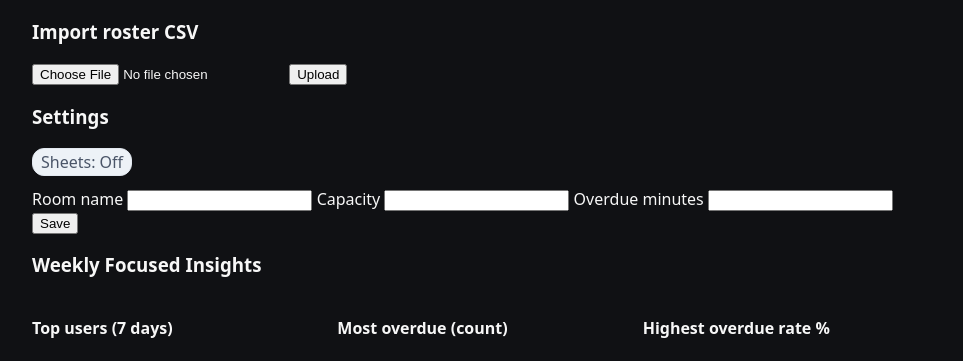
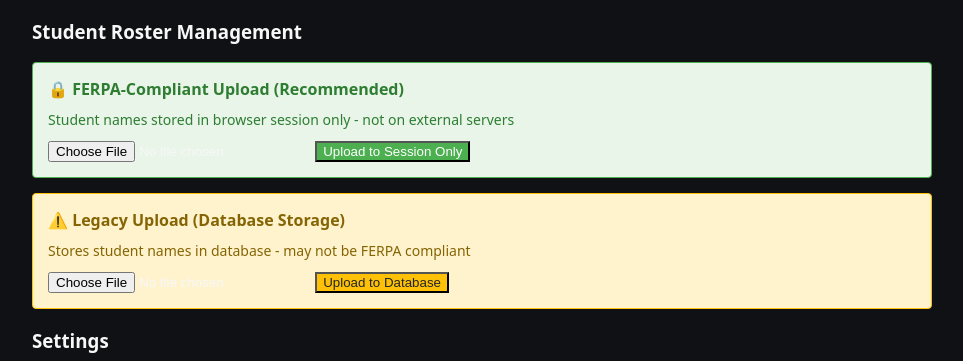
Before and after one commit to notsointeresting/HalllDay, a Flask app: template templates/admin.html in a window 1280 px wide. Shown: the part 172-533 px from the top of the page, without its empty margins (158-1121 px from the left). Run offline with Flask 3, Linux system fonts and the light colour scheme; the template is opened without the code that fills it: values that come from a table or form of the project are taken from there, others are empty; data comes from the database, SQL or seed files in the repository.

Commit message:
Add FERPA-compliant session-based roster upload
Introduces a new FERPA-compliant workflow for uploading student rosters, storing names in the user session rather than the database. Updates the admin interface to support both session-based and legacy database roster uploads, adds a new API endpoint for session roster upload, and ensures student names are retrieved from the session where possible. Includes an example CSV and UI feedback for roster status.

```diff
--- a/app.py
+++ b/app.py
@@ -177,6 +177,11 @@ def admin():
     open_count = Session.query.filter_by(end_ts=None).count()
     students = Student.query.order_by(Student.name.asc()).all()
     settings = get_settings()
+
+    # FERPA Compliance: Get session-based roster count
+    session_roster = session.get('student_roster', {})
+    roster_count = len(session_roster)
+
     # Sheets status/link for admin chip
     try:
         sheets_status = sheets_logger.get_status()
@@ -195,6 +200,7 @@ def admin():
         settings=settings,
         sheets_status=sheets_status,
         sheets_link=sheets_link,
+        roster_count=roster_count,  # For FERPA-compliant display
     )
 
 # ---------- Keep-alive (Render) ----------
@@ -289,15 +295,30 @@ def api_scan():
     if not code:
         return jsonify(ok=False, message="No code scanned"), 400
 
-    student = Student.query.get(code)
-    if not student:
-        return jsonify(ok=False, message=f"Unknown ID: {code}"), 404
+    # FERPA Compliance: Check session roster first, then database
+    student_roster = session.get('student_roster', {})
+    student_name = student_roster.get(code)
+
+    if student_name:
+        # Student found in session roster - FERPA compliant
+        student = Student.query.get(code)
+        if not student:
+            # Create anonymous record in database
+            student = Student(id=code)
+            db.session.add(student)
+            db.session.commit()
+    else:
+        # Fallback to database (legacy mode)
+        student = Student.query.get(code)
+        if not student:
+            return jsonify(ok=False, message=f"Unknown ID: {code}"), 404
+        student_name = getattr(student, 'name', 'Student')
 
     open_sessions = get_open_sessions()
 
     # If this student currently holds the pass, end their session
     for s in open_sessions:
-        if s.student_id == student.id:
+        if s.student_id == code:
             s.end_ts = now_utc()
             s.ended_by = "kiosk_scan"
             db.session.commit()
@@ -306,7 +327,7 @@ def api_scan():
                 if sheets_logger.sheets_enabled():
                     end_iso = s.end_ts.astimezone(timezone.utc).isoformat()
                     sheets_logger.complete_end(
-                        student_id=student.id,
+                        student_id=code,
                         end_iso=end_iso,
                         duration_seconds=s.duration_seconds,
                         ended_by="kiosk_scan",
@@ -314,15 +335,14 @@ def api_scan():
                     )
             except Exception:
                 pass
-            return jsonify(ok=True, action="ended", name=student.name)
+            return jsonify(ok=True, action="ended", name=student_name)
 
     # If capacity is full and someone else is out, deny
     if len(open_sessions) >= get_settings()["capacity"]:
-        holder = open_sessions[0].student.name
-        return jsonify(ok=False, action="denied", message=f"In use by {holder}"), 409
+        return jsonify(ok=False, action="denied", message=f"Hall pass currently in use"), 409
 
     # Otherwise start a new session
-    sess = Session(student_id=student.id, start_ts=now_utc(), room=get_settings()["room_name"])
+    sess = Session(student_id=code, start_ts=now_utc(), room=get_settings()["room_name"])
     db.session.add(sess)
     db.session.commit()
     # Sheets append (non-blocking)
@@ -332,15 +352,15 @@ def api_scan():
             created_iso = datetime.now(timezone.utc).isoformat()
             sheets_logger.append_start(
                 session_id=sess.id,
-                student_id=student.id,
-                name=student.name,
+                student_id=code,
+                name=student_name,  # From session, not database
                 room=get_settings()["room_name"],
                 start_iso=start_iso,
                 created_iso=created_iso,
             )
     except Exception:
         pass
-    return jsonify(ok=True, action="started", name=student.name)
+    return jsonify(ok=True, action="started", name=student_name)
 
 @app.get("/api/status")
 def api_status():
@@ -351,7 +371,12 @@ def api_status():
     kiosk_suspended = settings["kiosk_suspended"]
     if s:
         is_overdue = s.duration_seconds > overdue_minutes * 60
-        return jsonify(in_use=True, name=s.student.name, start=to_local(s.start_ts).isoformat(), elapsed=s.duration_seconds, overdue=is_overdue, overdue_minutes=overdue_minutes, kiosk_suspended=kiosk_suspended)
+
+        # FERPA Compliance: Get name from session roster or use anonymous
+        student_roster = session.get('student_roster', {})
+        student_name = student_roster.get(s.student_id, "Student")
+
+        return jsonify(in_use=True, name=student_name, start=to_local(s.start_ts).isoformat(), elapsed=s.duration_seconds, overdue=is_overdue, overdue_minutes=overdue_minutes, kiosk_suspended=kiosk_suspended)
     else:
         return jsonify(in_use=False, overdue_minutes=overdue_minutes, kiosk_suspended=kiosk_suspended)
 
@@ -365,9 +390,13 @@ def sse_events():
             overdue_minutes = settings["overdue_minutes"]
             kiosk_suspended = settings["kiosk_suspended"]
             if s:
+                # FERPA Compliance: Get name from session roster or use anonymous
+                student_roster = session.get('student_roster', {})
+                student_name = student_roster.get(s.student_id, "Student")
+
                 payload = {
                     "in_use": True,
-                    "name": s.student.name,
+                    "name": student_name,
                     "elapsed": s.duration_seconds,
                     "overdue": s.duration_seconds > overdue_minutes * 60,
                     "overdue_minutes": overdue_minutes,
@@ -523,6 +552,41 @@ def api_import_roster():
         count += 1
     db.session.commit()
     return jsonify(ok=True, imported=count)
+
+@app.post("/api/upload_session_roster")
+@require_admin_auth_api
+def api_upload_session_roster():
+    """FERPA-compliant: Upload student roster to session only (not database)"""
+    if "file" not in request.files:
+        return jsonify(ok=False, message="No file uploaded"), 400
+
+    f = request.files["file"]
+    text = f.stream.read().decode("utf-8", errors="ignore")
+    reader = csv.reader(io.StringIO(text))
+
+    # Store roster in session only - FERPA compliant
+    student_roster = {}
+    count = 0
+
+    for row in reader:
+        if not row or len(row) < 2:
+            continue
+        sid, name = row[0].strip(), row[1].strip()
+        if not sid or not name:
+            continue
+        student_roster[sid] = name
+
+        # Create anonymous student record in database (ID only, no name)
+        if not Student.query.get(sid):
+            db.session.add(Student(id=sid))
+        count += 1
+
+    if count > 0:
+        db.session.commit()
+        session['student_roster'] = student_roster
+        session.permanent = True
+
+    return jsonify(ok=True, imported=count, message=f"Roster uploaded to session only - FERPA compliant")
 
 @app.get("/export.csv")
 def export_csv():
--- /dev/null
+++ b/example_roster.csv
@@ -0,0 +1,5 @@
+12345,John Smith
+67890,Jane Doe
+54321,Bob Johnson
+98765,Alice Brown
+13579,Charlie Davis
--- a/templates/admin.html
+++ b/templates/admin.html
@@ -7,12 +7,32 @@
   </div>
   <p>Open sessions: <strong>{{ open_count }}</strong> • Total sessions: <strong>{{ total }}</strong></p>
 
-  <h3>Import roster CSV</h3>
-  <form id="importForm">
-    <input type="file" name="file" accept=".csv">
-    <button type="submit">Upload</button>
-  </form>
-  <div id="importResult"></div>
+  <h3>Student Roster Management</h3>
+
+  <!-- FERPA-Compliant Session Upload -->
+  <div style="background: #e8f5e8; border: 1px solid #4caf50; border-radius: 4px; padding: 15px; margin-bottom: 15px;">
+    <h4 style="color: #2e7d32; margin: 0 0 10px 0;">🔒 FERPA-Compliant Upload (Recommended)</h4>
+    <p style="margin: 0 0 10px 0; color: #2e7d32; font-size: 14px;">Student names stored in browser session only - not on external servers</p>
+    <form id="sessionRosterForm">
+      <input type="file" name="file" accept=".csv" style="margin-right: 10px;">
+      <button type="submit" style="background: #4caf50; color: white;">Upload to Session Only</button>
+    </form>
+    <div id="sessionRosterResult"></div>
+    {% if roster_count > 0 %}
+      <p style="margin: 10px 0 0 0; color: #2e7d32; font-size: 14px;">✅ Session roster: {{ roster_count }} students loaded</p>
+    {% endif %}
+  </div>
+
+  <!-- Legacy Database Upload -->
+  <div style="background: #fff3cd; border: 1px solid #ffc107; border-radius: 4px; padding: 15px;">
+    <h4 style="color: #856404; margin: 0 0 10px 0;">⚠️ Legacy Upload (Database Storage)</h4>
+    <p style="margin: 0 0 10px 0; color: #856404; font-size: 14px;">Stores student names in database - may not be FERPA compliant</p>
+    <form id="importForm">
+      <input type="file" name="file" accept=".csv" style="margin-right: 10px;">
+      <button type="submit" style="background: #ffc107; color: #212529;">Upload to Database</button>
+    </form>
+    <div id="importResult"></div>
+  </div>
 
   <h3>Settings</h3>
   <div style="margin:6px 0 12px 0; display:flex; gap:12px; align-items:center;">
@@ -84,6 +104,23 @@ document.getElementById('override').onclick = async () => {
   alert(j.ok ? 'Ended.' : (j.message || 'Error'));
 };
 
+// FERPA-Compliant Session Upload
+document.getElementById('sessionRosterForm').onsubmit = async (e) => {
+  e.preventDefault();
+  const fd = new FormData(e.target);
+  const r = await fetch('/api/upload_session_roster', {method:'POST', body: fd});
+  const j = await r.json();
+  console.log('session_roster_upload', j);
+  const resultDiv = document.getElementById('sessionRosterResult');
+  if (j.ok) {
+    resultDiv.innerHTML = `<p style="color: #2e7d32; margin: 5px 0 0 0;">✅ ${j.imported} students loaded to session (FERPA compliant)</p>`;
+    setTimeout(() => location.reload(), 1500); // Refresh to show updated count
+  } else {
+    resultDiv.innerHTML = `<p style="color: #d32f2f; margin: 5px 0 0 0;">❌ ${j.message || 'Error'}</p>`;
+  }
+};
+
+// Legacy Database Upload
 document.getElementById('importForm').onsubmit = async (e) => {
   e.preventDefault();
   const fd = new FormData(e.target);
```
Also changed, not shown: 1 other file.
